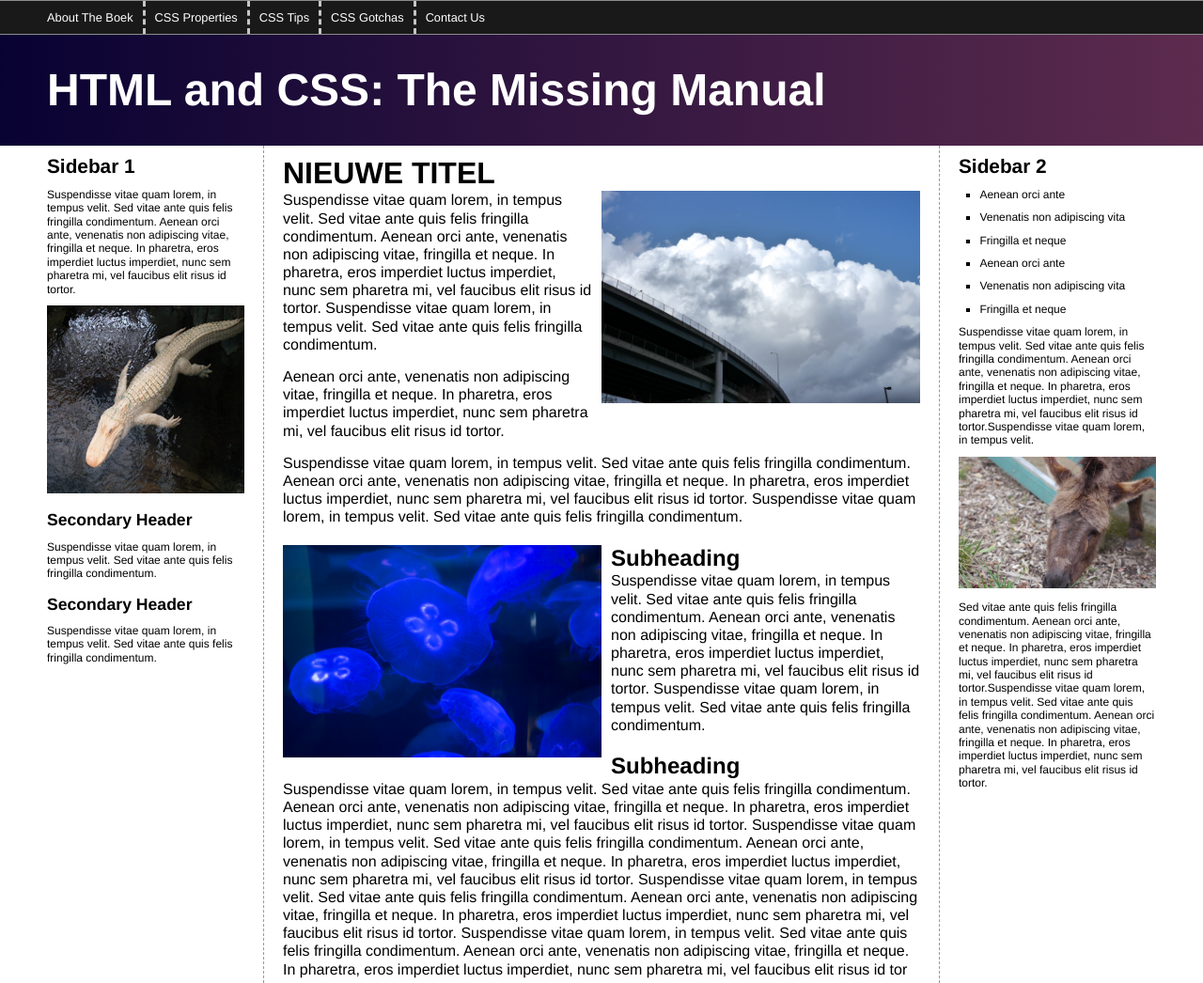
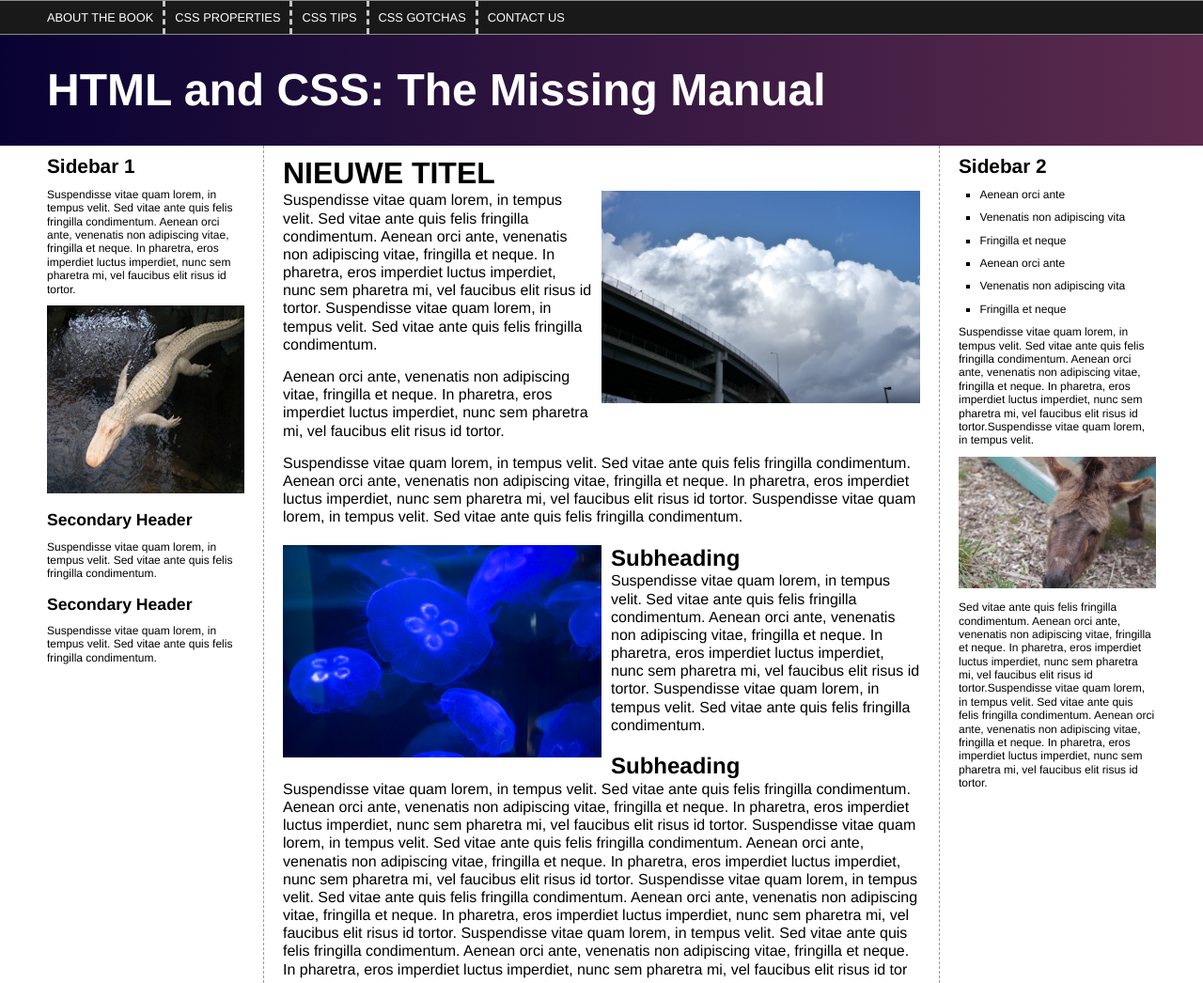
Before and after one commit to MichelleVH/versiebeheer-opdracht, a plain HTML site: page 4-demo-site/index.html in a window 1280 px wide. Shown: the top 1046 px of the page at 94% size. Drawn offline with Linux system fonts and the light colour scheme.

Commit message:
header changed to all caps

```diff
--- a/4-demo-site/index.html
+++ b/4-demo-site/index.html
@@ -12,11 +12,11 @@
       <header>
         <nav class="clear">
           <ul>
-            <li><a href="#">About The Boek</a></li>
-            <li><a href="#">CSS Properties</a></li>
-            <li><a href="#">CSS Tips</a></li>
-            <li><a href="#">CSS Gotchas</a></li>
-            <li><a href="#">Contact Us</a></li>
+            <li><a href="#">ABOUT THE BOOK</a></li>
+            <li><a href="#">CSS PROPERTIES</a></li>
+            <li><a href="#">CSS TIPS</a></li>
+            <li><a href="#">CSS GOTCHAS</a></li>
+            <li><a href="#">CONTACT US</a></li>
           </ul>
         </nav>
         <h1>HTML and CSS: The Missing Manual</h1>
```
